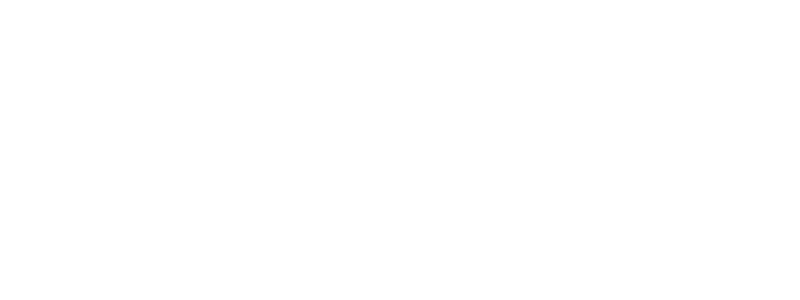
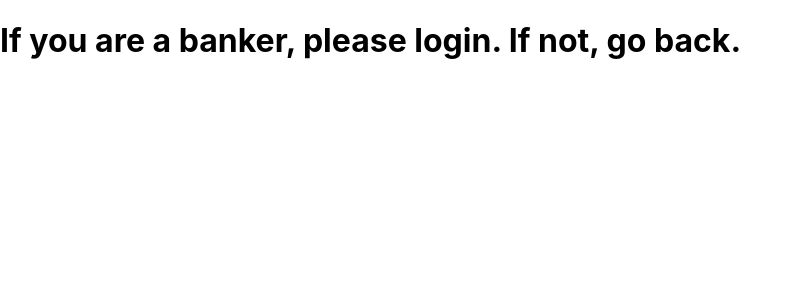
Before and after one commit to jedawson/java-practice, a React (Create React App) app in the folder amsfrontend/: page /bankerlogin in a window 1280 px wide. Before the commit this address had no page. Shown: the top 300 px of the page, without its empty margins (0-800 px from the left). Built offline with nearby package versions, Linux system fonts and the light colour scheme.

Commit message:
begin banker login page

```diff
--- a/amsfrontend/src/App.tsx
+++ b/amsfrontend/src/App.tsx
@@ -5,6 +5,7 @@
   return (
     <div className="App">
       <Link to="/landing"> Landing Page </Link>
+      <Link to="/bankerlogin"> Banker Login Page </Link>
     </div>
   );
 }
--- a/amsfrontend/src/index.tsx
+++ b/amsfrontend/src/index.tsx
@@ -5,6 +5,7 @@
 import reportWebVitals from './reportWebVitals';
 import { BrowserRouter, Routes, Route } from 'react-router-dom';
 import LandingPage from './routes/LandingPage';
+import BankerLogin from './routes/BankerLogin';
 
 ReactDOM.render(
   <React.StrictMode>
@@ -12,6 +13,7 @@
       <Routes>
         <Route path="/" element={<App />} />
         <Route path="landing" element={<LandingPage />} />
+        <Route path="bankerlogin" element={<BankerLogin />} />
       </Routes>
 
     </BrowserRouter>
--- /dev/null
+++ b/amsfrontend/src/routes/BankerLogin.tsx
@@ -0,0 +1,7 @@
+const BankerLogin = () => {
+    return (
+        <h1>If you are a banker, please login. If not, go back.</h1>
+    )
+}
+
+export default BankerLogin;
```
